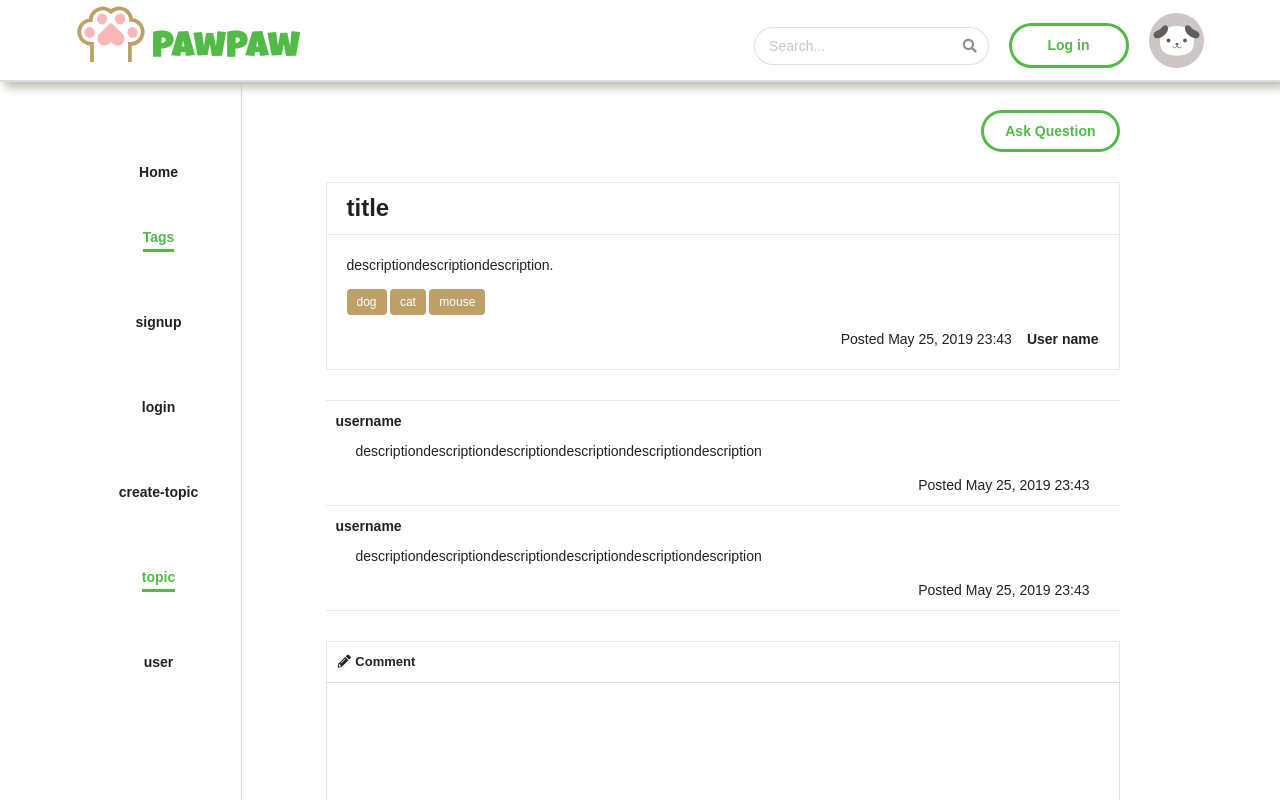
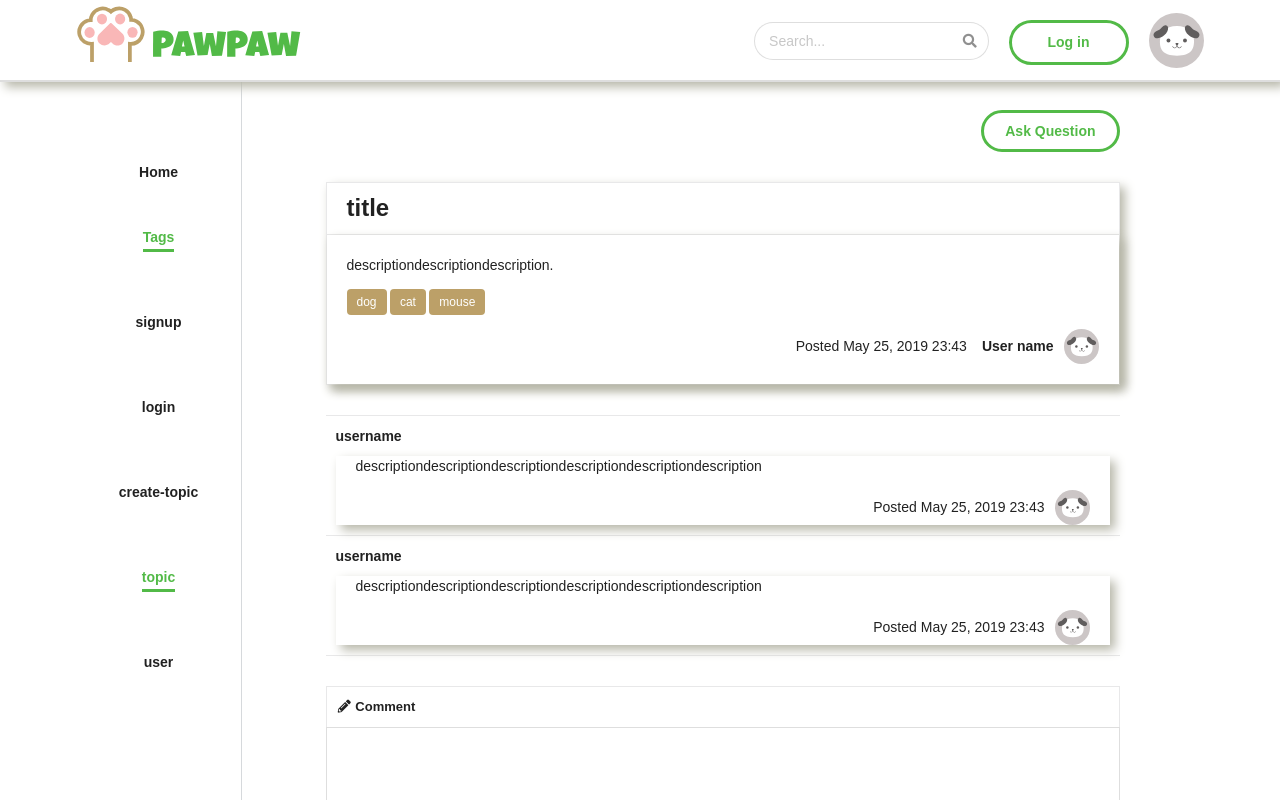
Before and after one commit to arisa-hirata/react-aws-graphql, a React (Create React App) app: page /topic in a window 1280 px wide. Shown: the top 800 px of the page. Built offline with nearby package versions, Linux system fonts and the light colour scheme.

Commit message:
styled a little bit

```diff
--- a/src/components/App.css
+++ b/src/components/App.css
@@ -35,8 +35,11 @@ h5,
 .ui.category.search > .results .category > .name {
   font-family: 'Poppins', sans-serif;
 }
+.loginBtn {
+  margin-top: 20px;
+}
 .btn {
-  border-radius: 40px !important;
+  border-radius: 30px !important;
   border: 3px solid #52ba47 !important;
   background: #fff !important;
   font-weight: 700 !important;
@@ -89,7 +92,7 @@ header .btn {
   width: 75%;
 }
 .search {
-  margin: 3px 0;
+  margin: 8px 0;
 }
 .prompt {
   font-family: 'Poppins', sans-serif !important;
@@ -141,8 +144,14 @@ main {
 
 /* Parts */
 /* Topic */
+.topic-box-content {
+  box-shadow: 5px 5px 10px #b7b7a9;
+}
 .topic-box-content .info {
   text-align: right;
+  display: flex;
+  align-items: center;
+  justify-content: flex-end;
 }
 .topic-link {
   display: block;
@@ -187,6 +196,11 @@ main {
   font-weight: bold;
   margin-left: 15px;
 }
+.defaulticons {
+  width: 35px;
+  height: 35px;
+  margin-left: 10px;
+}
 
 /* Pages */
 /* One column */
@@ -222,6 +236,7 @@ main {
 }
 .topic-box {
   border: 1px solid rgba(34, 36, 38, 0.1);
+  box-shadow: 5px 5px 10px #b7b7a9;
   margin-bottom: 30px;
 }
 .topic-box h2 {
@@ -293,6 +308,17 @@ button.center {
 .login .input-form .ui.labeled.input {
   margin-bottom: 150px;
 }
+.signup-link {
+  color: #52ba47;
+  font-weight: 700;
+}
+.signup-link:hover {
+  color: #2b7f22;
+}
+.mail,
+.key {
+  color: #000;
+}
 .input-form .ui.input > input {
   max-width: calc(100% - 40px) !important;
   width: calc(100% - 40px) !important;
--- a/src/components/Header.js
+++ b/src/components/Header.js
@@ -38,7 +38,9 @@ const Header = () => {
               </a>
             </div> */}
           </div>
-          <button className="btn">Log in</button>
+          <Link to="/login" className="loginBtn">
+            <button className="btn">Log in</button>
+          </Link>
           <Link to="/user" className="user">
             <img src={require('../img/defaultIcon.svg')} />
           </Link>
--- a/src/components/LogIn.js
+++ b/src/components/LogIn.js
@@ -1,28 +1,31 @@
 import React from 'react';
 import OneColumn from './OneColumn';
+import { Link } from 'react-router-dom';
 
 const LogIn = () => {
   return (
-    <OneColumn title='Log In'>
-      <div className='log-in input-form'>
-        <div className='ui labeled input'>
-          <label htmlFor='email' className='ui label'>
-            <i className='mail icon' />
+    <OneColumn title="Log In">
+      <div className="log-in input-form">
+        <div className="ui labeled input">
+          <label htmlFor="email" className="ui label">
+            <i className="mail icon" />
           </label>
-          <input type='text' placeholder='Email' id='email' />
+          <input type="text" placeholder="Email" id="email" />
         </div>
         <br />
-        <div className='ui labeled input'>
-          <label htmlFor='password' className='ui label'>
-            <i className='key icon' />
+        <div className="ui labeled input">
+          <label htmlFor="password" className="ui label">
+            <i className="key icon" />
           </label>
-          <input type='password' placeholder='Password' id='password' />
+          <input type="password" placeholder="Password" id="password" />
         </div>
         <br />
-        <button className='positive ui button'>Log In</button>
-        <div className='to-signup'>
-          You don't have account?{' '}
-          <button className='positive ui button'>Sign Up</button>
+        <button className="btn">Log In</button>
+        <div className="to-signup">
+          You don't have account?
+          <Link to="/signup">
+            <span className="signup-link"> Sign Up</span>
+          </Link>
         </div>
       </div>
     </OneColumn>
--- a/src/components/TopicBoxContent.js
+++ b/src/components/TopicBoxContent.js
@@ -3,11 +3,16 @@ import Tags from './Tags';
 
 const TopicBoxContent = ({ body, tags = null, info, icon = null }) => {
   return (
-    <div className='topic-box-content'>
+    <div className="topic-box-content">
       {body}
       {tags ? <Tags tags={tags} /> : null}
-      <div className='info'>{info}</div>
-      {icon ? icon : null}
+      <div className="info">
+        {info}
+        <img
+          src={icon ? icon : require('../img/defaultIcon.svg')}
+          className="defaulticons"
+        />
+      </div>
     </div>
   );
 };
```
Also changed, not shown: 1 other file (tests, documents, lock files or other folders).
